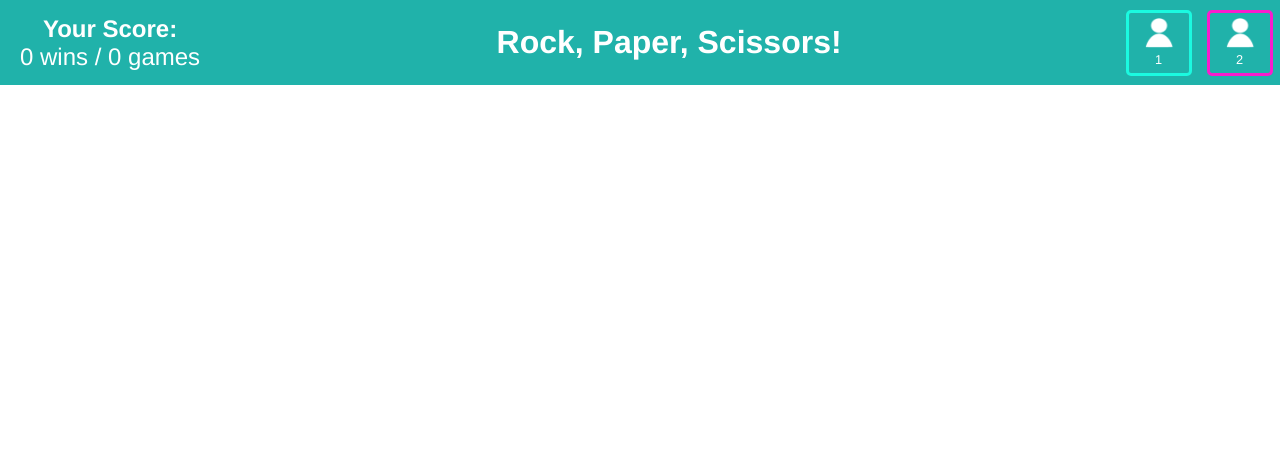
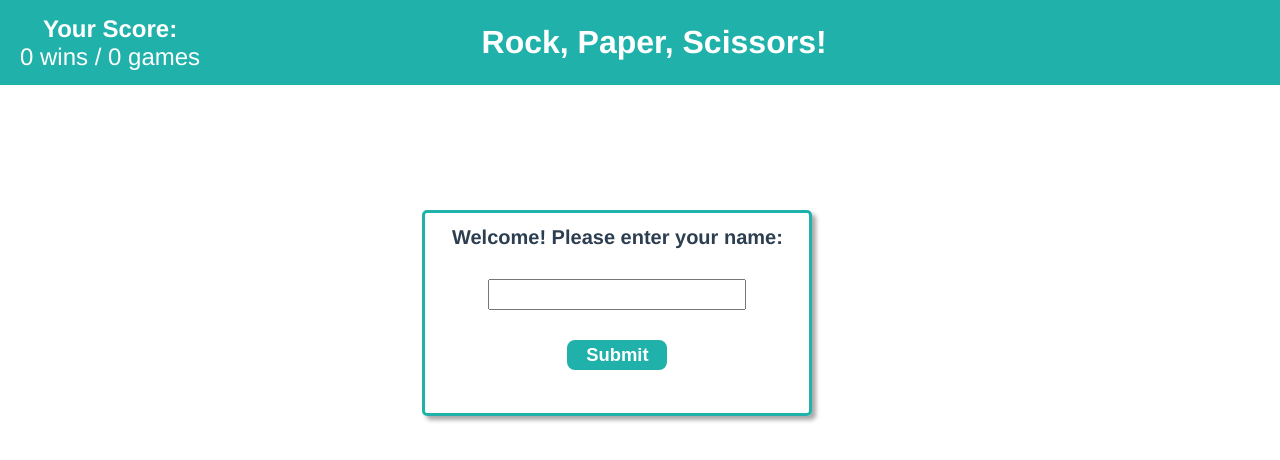
Before and after one commit to aasmith2021/rock-paper-scissors, a Vue app in the folder rps-fe/: page /#/ in a window 1280 px wide. Shown: the top 460 px of the page. Built offline with nearby package versions, Linux system fonts and the light colour scheme; no server answers.

Commit message:
Add name modal; refactor websocket connection logic

```diff
--- a/rps-fe/src/components/ConnectionSquare.vue
+++ b/rps-fe/src/components/ConnectionSquare.vue
@@ -4,7 +4,7 @@
     :style="{ 'border-color': connection.color }"
   >
     <img src="person_icon.png" alt="person icon" />
-    <p>{{ connection.id }}</p>
+    <p>{{ connectionName }}</p>
   </div>
 </template>
 
@@ -13,6 +13,11 @@ export default {
   name: 'ConnectionSquare',
   props: {
     connection: Object,
+  },
+  computed: {
+    connectionName({ connection }) {
+      return connection.localConnection ? 'You' : connection.userName;
+    },
   },
 };
 </script>
--- /dev/null
+++ b/rps-fe/src/components/NameModal.vue
@@ -0,0 +1,108 @@
+<template>
+  <div class="modal-wrapper">
+    <h1>Welcome! Please enter your name:</h1>
+    <input v-model="userName" type="text" />
+    <p
+      class="validation-message"
+      v-if="!isValidInput"
+    >
+      {{ validationMessage }}
+    </p>
+    <button
+      :class="{ 'validation-message-button': !isValidInput }"
+      @click="submitUserName"
+    >
+      Submit
+    </button>
+  </div>
+</template>
+
+<script>
+export default {
+  name: 'NameModal',
+  data() {
+    return {
+      userName: '',
+      submitClicked: false,
+    };
+  },
+  computed: {
+    isValidInput({ userName, submitClicked }) {
+      if (submitClicked && (userName === '' || userName.length > 20)) {
+        return false;
+      }
+
+      return true;
+    },
+    validationMessage({ userName }) {
+      if (userName === '') return 'Input cannot be blank';
+
+      return 'Input cannot exceed 20 characters';
+    },
+  },
+  methods: {
+    submitUserName() {
+      if (!this.submitClicked) this.submitClicked = true;
+
+      if (this.isValidInput) {
+        this.$emit('user-name-input', this.userName);
+      }
+    },
+  },
+};
+</script>
+
+<style scoped>
+  h1 {
+    font-size: 1.25rem;
+    margin-bottom: 30px;
+  }
+  .modal-wrapper {
+    display: flex;
+    flex-direction: column;
+    align-items: center;
+    width: 30vw;
+    height: 25vh;
+    min-width: 375px;
+    min-height: 200px;
+    margin-top: 50px;
+    border: 3px solid lightseagreen;
+    border-radius: 5px;
+    box-shadow: 4px 4px 4px darkgrey;
+  }
+
+  input {
+    color: lightseagreen;
+    width: 250px;
+    height: 25px;
+    font-size: 1.25rem;
+    font-weight: 500;
+    text-align: center;
+  }
+
+  button {
+    color: white;
+    background-color: lightseagreen;
+    border: 3px solid lightseagreen;
+    border-radius: 8px;
+    font-size: 1.15rem;
+    font-weight: 600;
+    width: 100px;
+    height: 30px;
+    margin-top: 30px;
+  }
+
+  button:hover {
+    border-color: #fa1bcd;
+  }
+
+  .validation-message {
+    margin: 0;
+    color: red;
+  }
+
+  button.validation-message-button {
+    border-color: red;
+    margin-top: 12px;
+  }
+</style>
--- a/rps-fe/src/components/TitleBar.vue
+++ b/rps-fe/src/components/TitleBar.vue
@@ -50,6 +50,7 @@ h1 {
 }
 
 .connections-wrapper {
+  width: 15vw;
   height: 100%;
   display: flex;
   align-items: center;
--- a/rps-fe/src/views/Home.vue
+++ b/rps-fe/src/views/Home.vue
@@ -1,64 +1,75 @@
 <template>
   <div class="home">
     <TitleBar
-      :connections="connections"
+      :connections="allConnections"
+    />
+    <NameModal
+      v-if="userName === ''"
+      class="name-modal"
+      @user-name-input="setupWebSocketConnectionAndSetUserName"
     />
   </div>
 </template>
 
 <script>
 import TitleBar from '@/components/TitleBar.vue';
+import NameModal from '@/components/NameModal.vue';
 
 export default {
   name: 'Home',
   components: {
     TitleBar,
+    NameModal,
   },
   data() {
     return {
-      connections: [
-        { id: 1, color: '#1bfae0' },
-        { id: 2, color: '#fa1bcd' },
-      ],
-      webSocket: {},
-      webSocketId: '',
+      allConnections: [],
+      webSocketConnection: null,
+      webSocketConnectionId: null,
+      userName: '',
     };
   },
   methods: {
     async connectToWebSocketServer() {
-      const ws = new WebSocket('ws://localhost:3000');
-      return new Promise((resolve) => {
-        const timer = setInterval(() => {
-          if (ws.readyState === 1) {
-            clearInterval(timer);
-            this.webSocket = ws;
-            this.createWebSocketEventListener();
-            resolve(ws);
-          }
-        }, 10);
+      this.webSocketConnection = new WebSocket('ws://localhost:3000');
+      this.webSocketConnection.addEventListener('open', () => {
+        this.createWebSocketMessageEventListener();
+        this.getWebSocketConnectionIdFromServer();
+        this.sendUserNameToWebSocketServer(this.userName);
       });
     },
-    createWebSocketEventListener() {
-      this.webSocket.addEventListener('message', (event) => {
+    createWebSocketMessageEventListener() {
+      this.webSocketConnection.addEventListener('message', (event) => {
         const message = JSON.parse(event.data);
-        console.log(message);
-        if (message.idRequest) {
-          this.webSocketId = message.id;
-        } else if (message.text) {
-          console.log('Message from WebSocket server:', `"${message.text}"`);
+
+        if (message.yourConnectionId) this.webSocketConnectionId = message.yourConnectionId;
+
+        if (message.allConnections) {
+          this.allConnections = message.allConnections
+            .map((connection) => ({
+              ...connection,
+              localConnection: connection.id === this.webSocketConnectionId,
+            }))
+            .sort((connection) => {
+              if (connection.localConnection) return -1;
+              return 1;
+            });
         }
       });
     },
     sendWSMessage(message) {
-      this.webSocket.send(JSON.stringify(message));
+      this.webSocketConnection.send(JSON.stringify(message));
     },
-    requestWebSocketId() {
-      this.sendWSMessage({ idRequest: true });
+    getWebSocketConnectionIdFromServer() {
+      this.sendWSMessage({ getConnectionId: true });
     },
-  },
-  async created() {
-    await this.connectToWebSocketServer();
-    this.requestWebSocketId();
+    sendUserNameToWebSocketServer() {
+      this.sendWSMessage({ setUserName: true, userName: this.userName });
+    },
+    async setupWebSocketConnectionAndSetUserName(userName) {
+      this.userName = userName;
+      this.connectToWebSocketServer();
+    },
   },
 };
 </script>
@@ -68,4 +79,10 @@ export default {
   height: 100vh;
   background-color: white;
 }
+
+.name-modal {
+  position: absolute;
+  left: 33vw;
+  top: 20vh;
+}
 </style>
```
Also changed, not shown: 2 other files (tests, documents, lock files or other folders).
